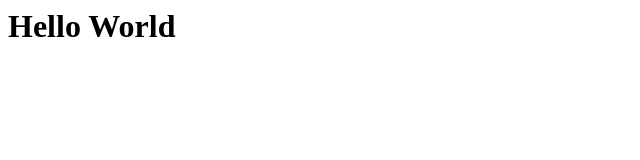
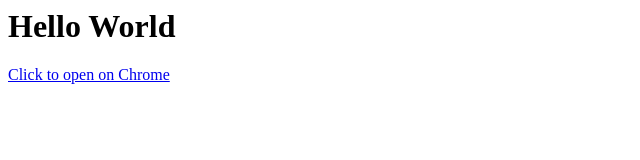
Before and after one commit to NikhileshWaniTech/Chrome-URI, a plain HTML site: page index.html in a window 1280 px wide. Shown: the whole page, without its empty margins (0-640 px from the left). Drawn offline with Linux system fonts and the light colour scheme.

Commit message:
Update index.html

```diff
--- a/index.html
+++ b/index.html
@@ -1,3 +1,6 @@
 <html>
     <h1>Hello World</h1>
+    <a href="intent://URI#Intent;scheme=UriSchemes;package=PACKAGE">
+    Click to open on Chrome
+  </a>
 </html>
```
